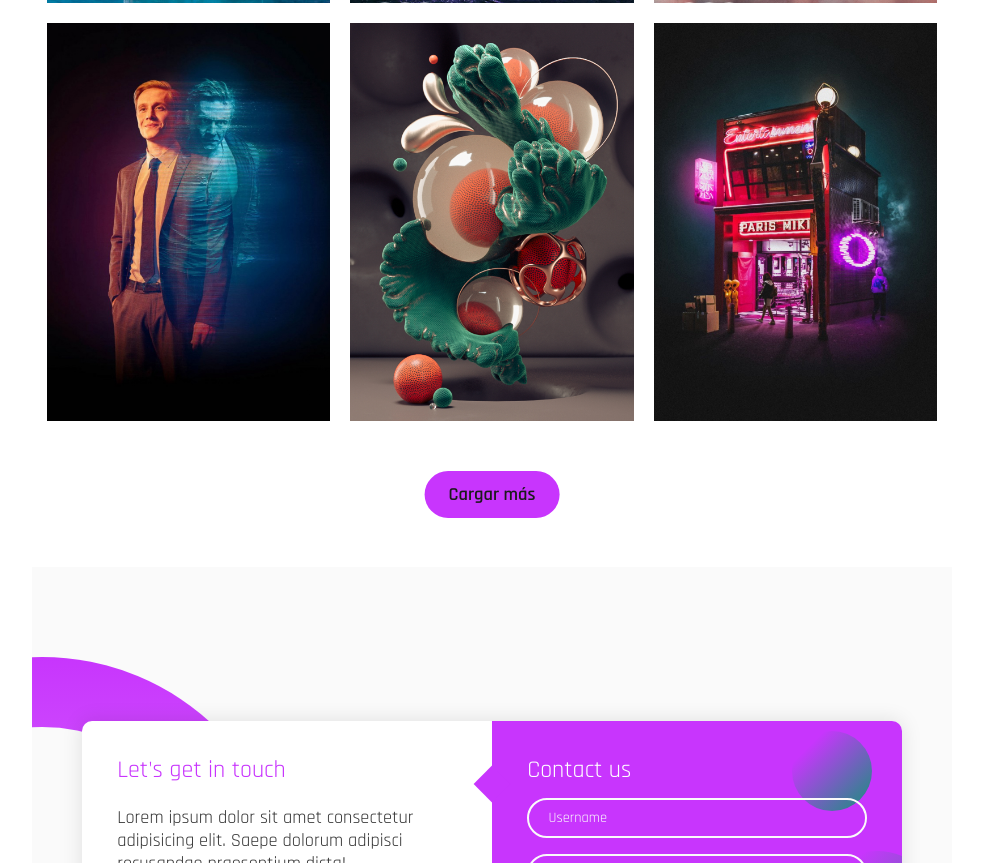
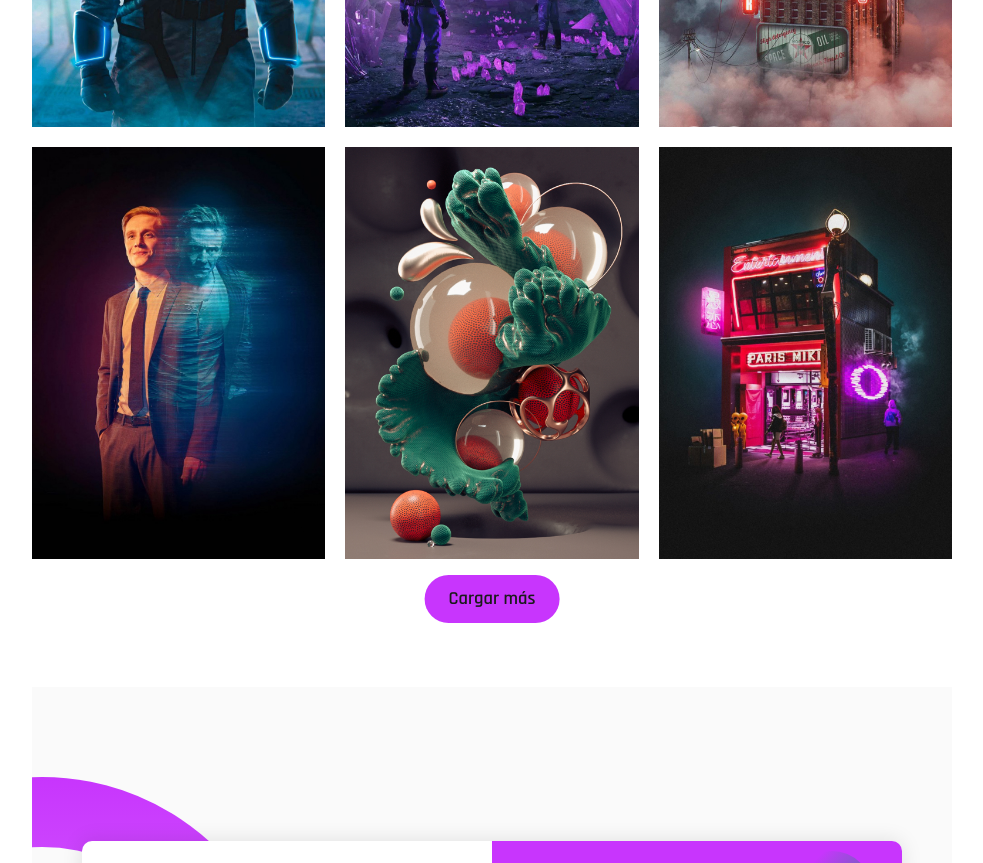
Before and after one commit to juanrob10/page, a plain HTML site: page index.html in a window 1280 px wide. Shown: the part 1728-2591 px from the top of the page, without its empty margins (148-1131 px from the left). Drawn offline with nearby package versions, Linux system fonts and the light colour scheme; a web font is replaced by a local one.

Commit message:
some detail corrections

```diff
--- a/css/gallery.css
+++ b/css/gallery.css
@@ -18,9 +18,11 @@
 }
 
 .load_container {
+  margin-top: 1rem;
   position: relative;
   width: 100%;
-  min-height: 3rem;
+  height: 3rem;
+
 }
 
 .load_container .button_load{
@@ -29,14 +31,14 @@
   left: 50%;
   transform: translateX(-50%);
   cursor: pointer;
-
+  height: 100%;
 }
 
 .nft-grid {
     width: 100%;
-    max-width: 1050px;
-    margin: 0 auto;
-    padding: 50px 15px;
+    /*max-width: 1050px;*/
+    /*margin: 0 auto;*/
+    /*padding: 50px 15px;*/
     display: grid;
     grid-template-columns: repeat(auto-fit, minmax(250px, 1fr));
     grid-auto-rows: auto;
--- a/index.html
+++ b/index.html
@@ -76,8 +76,8 @@
         </section>
 
               <!--=============== ABOUT ===============-->
-         <section class="about section container" id="about">
-                <div class="about__container grid">
+         <section class="about section" id="about">
+                <div class="about__container container grid">
                     <div class="about__data">
                         <h2 class="section__title-center">Find Out A Little More <br> About Us</h2>
                         <p class="about__description">We are a company dedicated to the distribution of products by delivery
@@ -98,9 +98,11 @@
          </section>
 
               <!--=============== GALLERY ===============-->
-         <section class="section container"  id="gallery" style="min-height: 100vh">
+         <section class="section"  id="gallery" style="min-height: 100vh">
+
+          <div class="container">
             <div class="gallery__title__container">
-                     <h2 class="section__title-center">Mi Trabajo</h2>
+              <h2 class="section__title-center">Mi Trabajo</h2>
             </div>
             <div class="nft-grid">
                 <div class="grid-item">
@@ -254,6 +256,12 @@
               <a class="button button_load">Cargar más</a>
             </div>
 
+
+          </div>
+
+
+
+
          </section>
         <!--===================== CONTACT================-->
 
```
